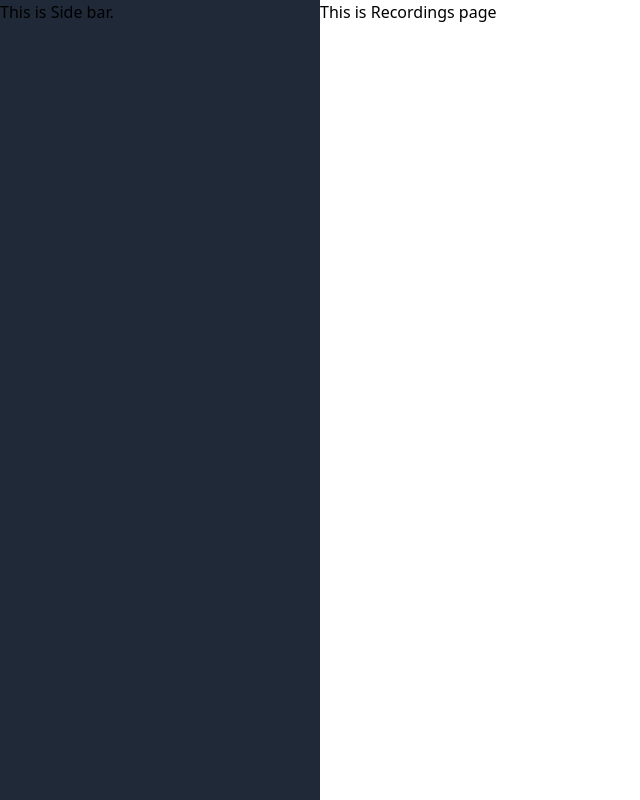
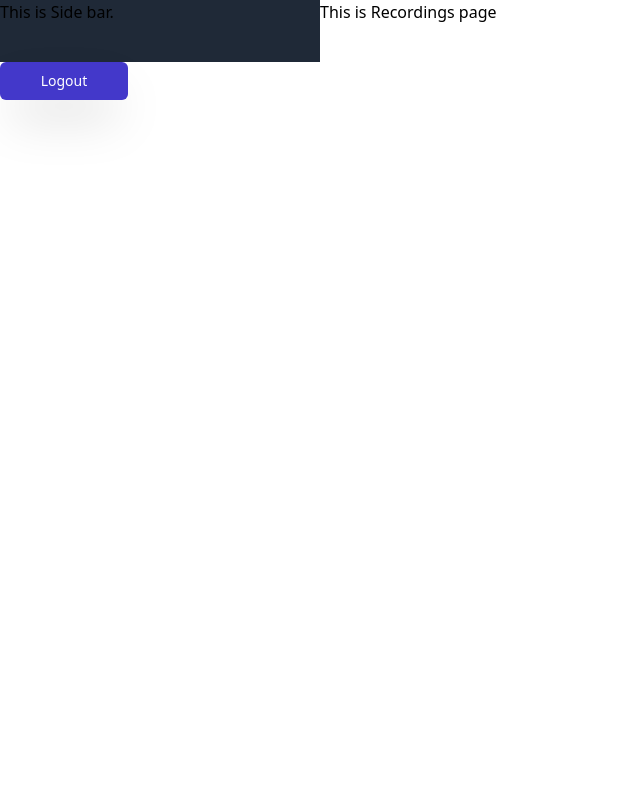
Before and after one commit to krishna-ballabh/FinalProject, a React (Create React App) app: page /recordings in a window 1280 px wide. Shown: the whole page, without its empty margins (0-640 px from the left). Built offline with nearby package versions, Linux system fonts and the light colour scheme.

Commit message:
making api to post or fetch data

```diff
--- a/src/App.tsx
+++ b/src/App.tsx
@@ -3,14 +3,16 @@ import { BrowserRouter, Redirect, Route, Switch } from 'react-router-dom';
 import AuthPages from './pages/Auth.pages';
 import AppContainerPages from './pages/AppContainer.pages';
 import NotFound from './pages/NotFound';
+import { LS_LOGIN_TOKEN } from './api';
 
 function App() {
+  const token = localStorage.getItem(LS_LOGIN_TOKEN);
   return (
+
     <BrowserRouter>
       <Switch>
-
         <Route path = "/" exact>
-          <Redirect to = "/login"></Redirect>
+          {token ? <Redirect to = "/dashboard"/> : <Redirect to = "/login"/>}
         </Route>
         <Route path = {["/login","/signup"]}>
           <AuthPages></AuthPages>
--- a/src/components/SideBar.tsx
+++ b/src/components/SideBar.tsx
@@ -1,10 +1,24 @@
 import {FC, memo} from "react";
+import { useHistory } from "react-router-dom";
+import { logout } from "../api";
+import { Button } from "./Button/Button";
 interface Props{}
 
 const SideBar: FC<Props> = (props) =>{
+    const history = useHistory();
     return(
-        <div className = "h-screen pl-0 bg-gray-800 w-80">
+        <div>
+        <div className = "h-full pl-0 bg-gray-800 w-80">
             This is Side bar.
+        </div>
+        <Button onClick = {() =>{
+            logout();
+            window.location.href = "/login";
+        }}
+          look = "solid"
+        >
+          Logout
+        </Button>
         </div>
     );
 };
--- a/src/pages/Dashboard.pages.tsx
+++ b/src/pages/Dashboard.pages.tsx
@@ -22,7 +22,7 @@ const Dashboard: FC<Props> = (props) =>{
        <Input  placeholder="search" onChange={(event) => setQuery(event.target.value)} />
        {user.map((profile) =>{
            return (
-               <div className="flex border rounded-sm w-96 bg-gray-50 hover:bg-gray-200 h-14">
+               <div className="flex w-full border rounded-sm bg-gray-50 hover:bg-gray-200 h-14">
                    <img alt="" src="https://static.toiimg.com/thumb/resizemode-4,msid-76729750,imgsize-249247,width-720/76729750.jpg" className="object-cover w-12 h-10 mt-2 mr-2 rounded-full" />
                    <div>
                    <p className="font-medium">{profile.name}</p>
```
